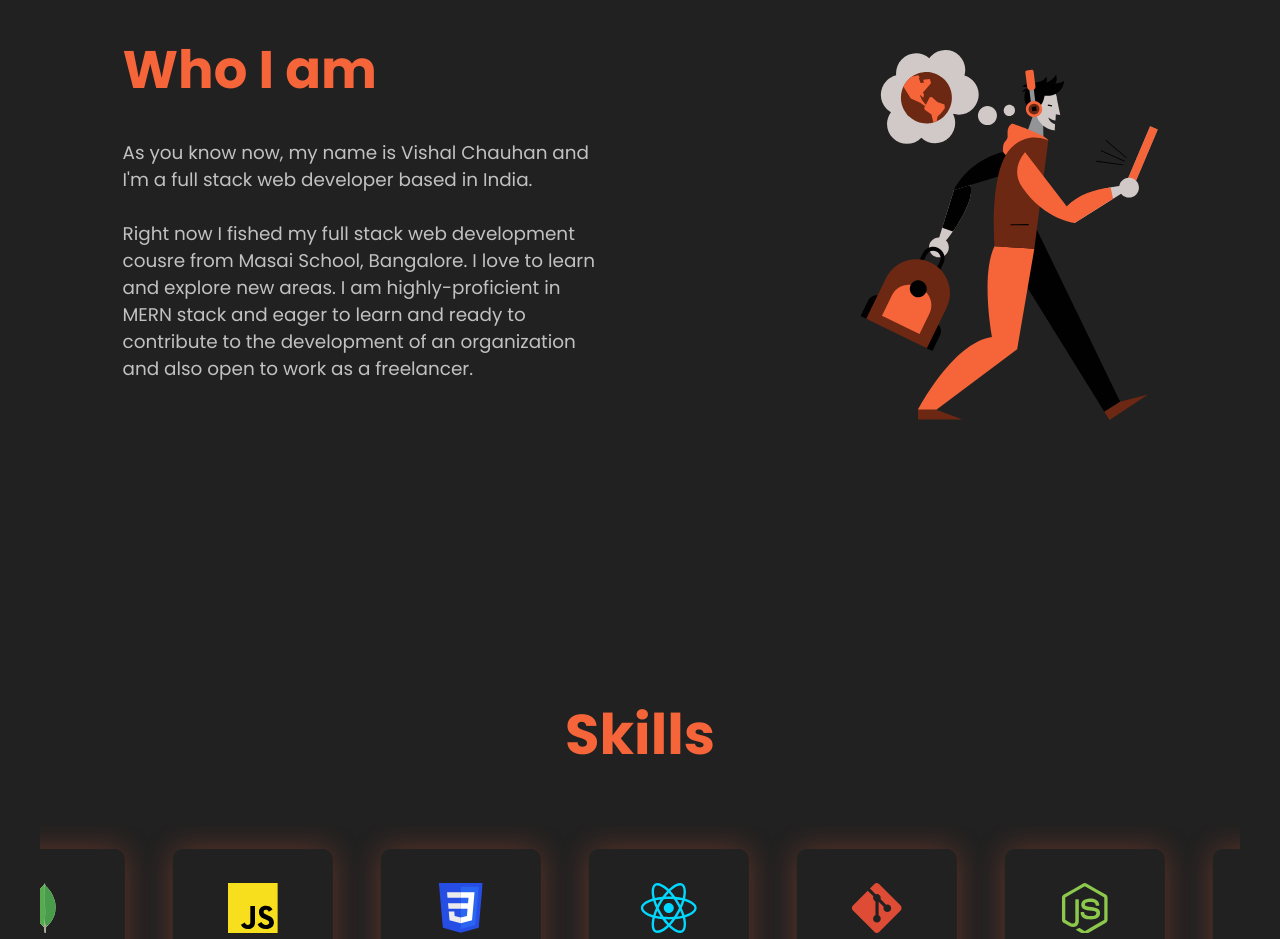
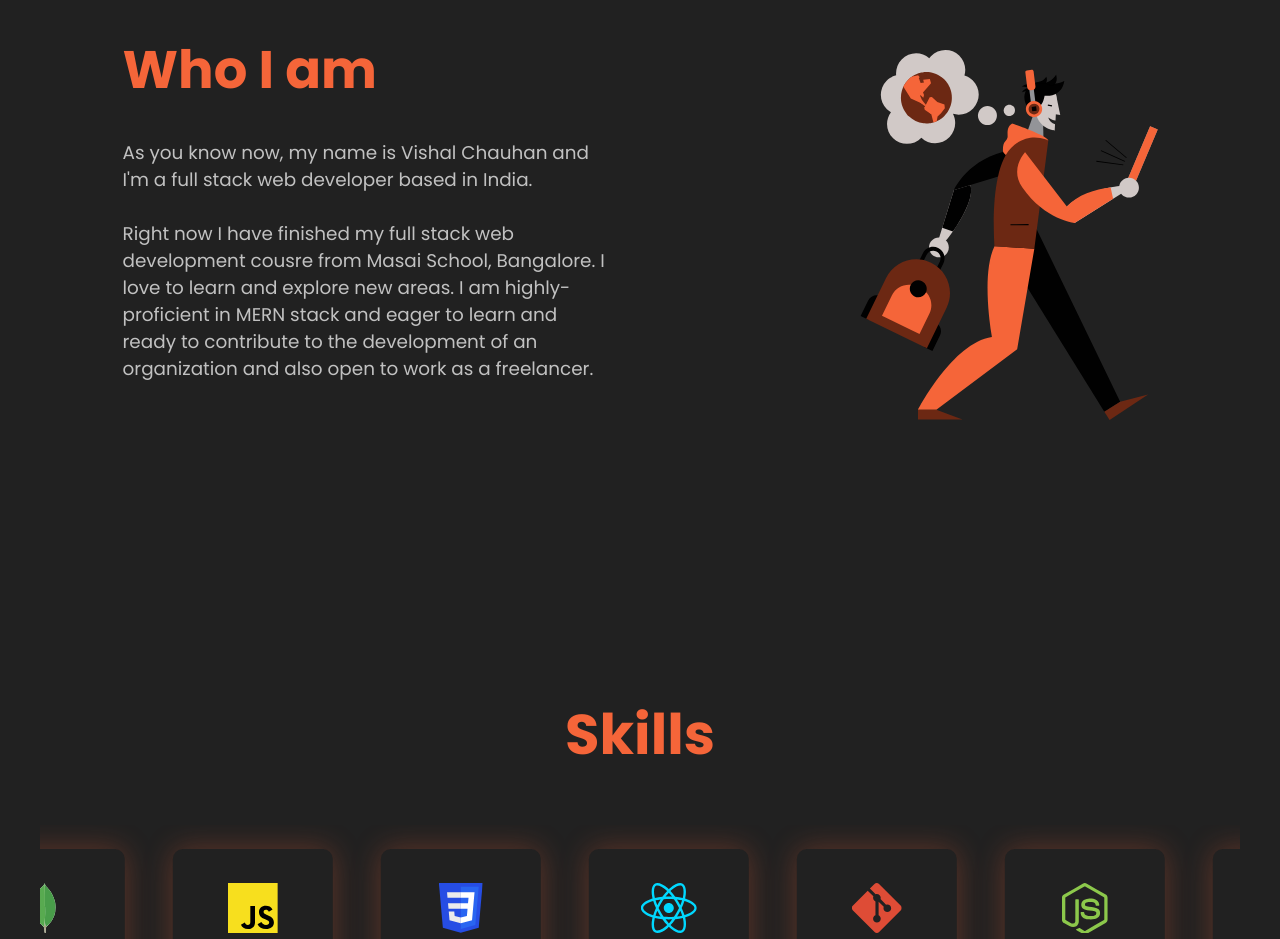
Before and after one commit to rini001/portfolio, a React (Create React App) app: page / in a window 1280 px wide. Shown: the part 940-1879 px from the top of the page. Built offline with nearby package versions, Linux system fonts and the light colour scheme; a web font is replaced by a local one.

Commit message:
resume title-added

```diff
--- a/src/data/aboutData.js
+++ b/src/data/aboutData.js
@@ -3,6 +3,6 @@ export const aboutData = {
   description1:
     "As you know now, my name is Vishal Chauhan and I'm a full stack web developer based in India.",
   description2:
-    "Right now I fished my full stack web development cousre from Masai School, Bangalore. I love to learn and explore new areas. I am highly-proficient in MERN stack and eager to learn and ready to contribute to the development of an organization and also open to work as a freelancer.",
+    "Right now I have finished my full stack web development cousre from Masai School, Bangalore. I love to learn and explore new areas. I am highly-proficient in MERN stack and eager to learn and ready to contribute to the development of an organization and also open to work as a freelancer.",
   image: 2,
 };
```
